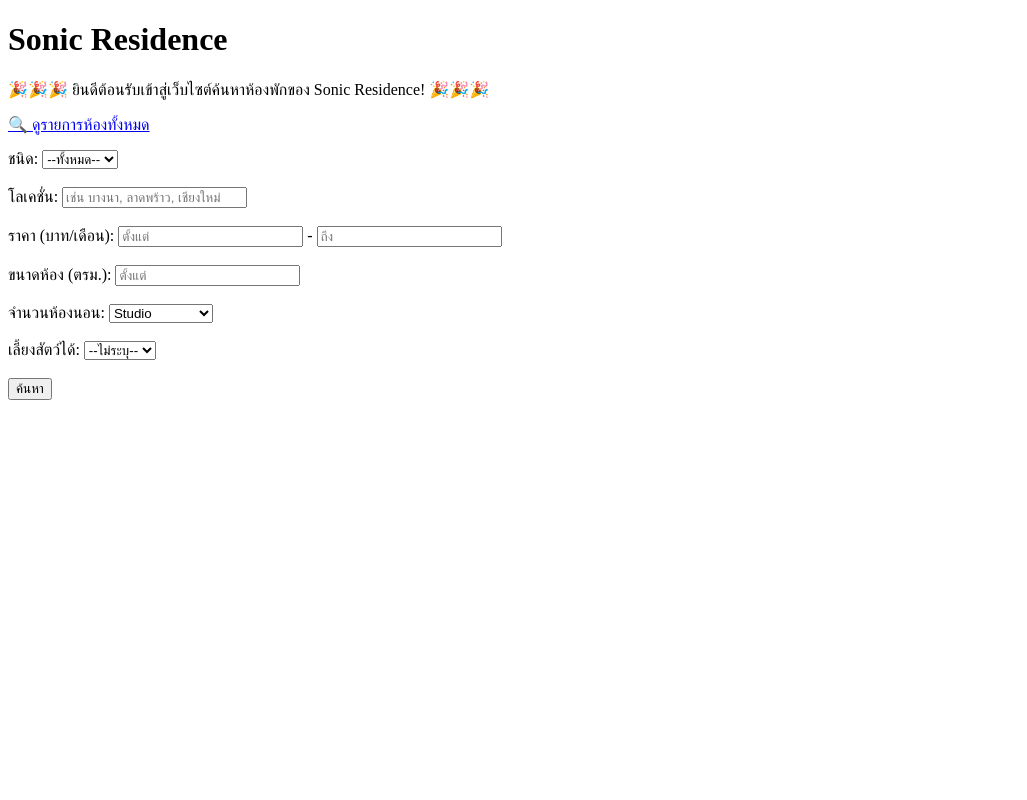
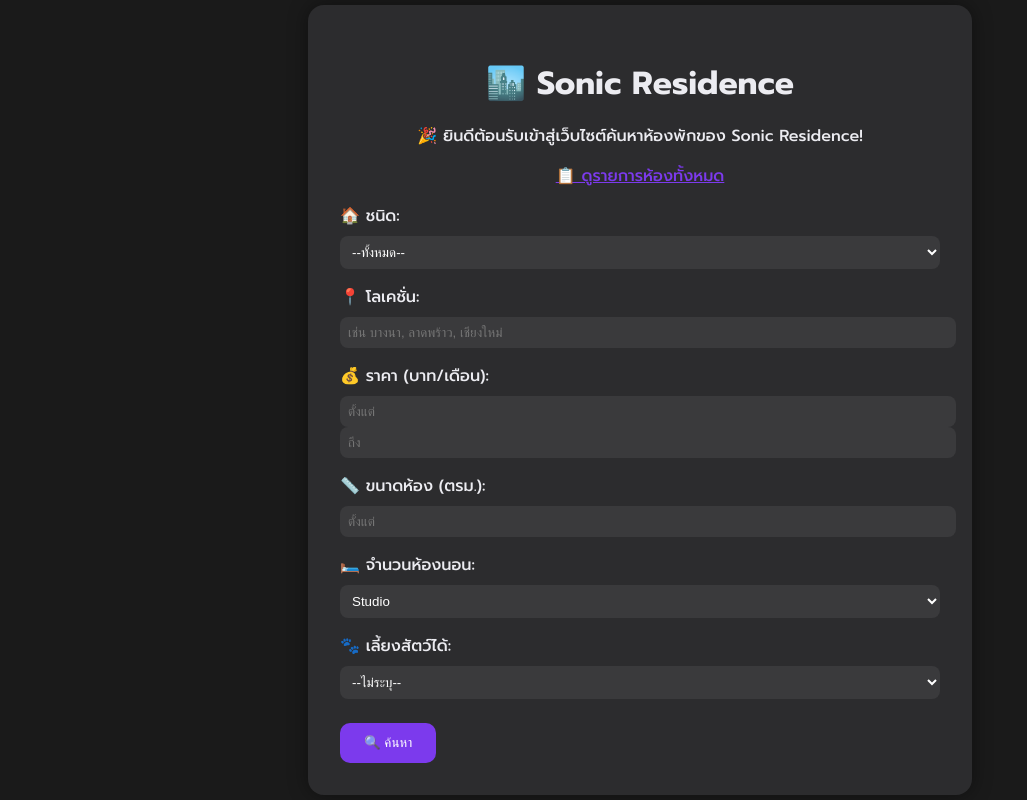
Before and after one commit to SowJirasit/myroomfinder, a Flask app: page / in a window 1280 px wide. Shown: the whole page, without its empty margins (0-1027 px from the left). Run offline with Flask 3, Linux system fonts and the light colour scheme.

Commit message:
💫 update landing page dark mode

```diff
--- /dev/null
+++ b/static/css/style.css
@@ -0,0 +1,126 @@
+/* ฟอนต์ & พื้นหลัง */
+
+body {
+  margin: 0;
+  font-family: 'Prompt', sans-serif;
+  background-color: #1a1a1a;  /* 👈 เปลี่ยนตรงนี้ */
+  color: #ececf1;
+}
+
+
+/* Header Navigation */
+nav {
+  background-color: #444654;
+  padding: 1rem 2rem;
+  border-bottom: 1px solid #565869;
+  display: flex;
+  justify-content: space-between;
+  align-items: center;
+}
+
+nav .logo {
+  font-size: 1.2rem;
+  font-weight: 700;
+}
+
+nav .menu a {
+  color: #ececf1;
+  text-decoration: none;
+  margin-left: 1.5rem;
+  font-weight: 300;
+}
+
+nav .menu a:hover {
+  color: #7c3aed;
+}
+
+/* Hero Section */
+.hero {
+  text-align: center;
+  padding: 4rem 2rem 2rem;
+}
+
+.hero h1 {
+  font-size: 2rem;
+  margin-bottom: 1rem;
+}
+
+.hero p {
+  font-weight: 300;
+  color: #acacbe;
+}
+
+/* Search Filter */
+.search-filter {
+  margin: 2rem auto;
+  max-width: 600px;
+  background-color: #444654;
+  padding: 1rem;
+  border-radius: 12px;
+  border: 1px solid #565869;
+}
+
+.search-filter input {
+  width: 100%;
+  padding: 0.75rem;
+  border: none;
+  border-radius: 8px;
+  background-color: #343541;
+  color: #ececf1;
+}
+
+/* Room Grid Layout */
+.room-grid {
+  display: grid;
+  grid-template-columns: repeat(auto-fit, minmax(250px, 1fr));
+  gap: 1.5rem;
+  padding: 2rem;
+}
+
+.room-card {
+  background-color: #444654;
+  border: 1px solid #565869;
+  border-radius: 12px;
+  overflow: hidden;
+}
+
+.room-card img {
+  width: 100%;
+  height: 160px;
+  object-fit: cover;
+}
+
+.room-card .info {
+  padding: 1rem;
+}
+
+.room-card .info h3 {
+  margin: 0 0 0.5rem;
+  font-size: 1rem;
+}
+
+.room-card .info p {
+  margin: 0.25rem 0;
+  color: #acacbe;
+  font-size: 0.9rem;
+}
+
+.room-card .info a {
+  display: inline-block;
+  margin-top: 0.5rem;
+  color: #7c3aed;
+  text-decoration: none;
+  font-weight: 500;
+}
+
+.room-card .info a:hover {
+  color: #6d28d9;
+}
+
+/* Footer */
+footer {
+  text-align: center;
+  padding: 2rem 1rem;
+  color: #acacbe;
+  font-size: 0.85rem;
+}
--- a/templates/index.html
+++ b/templates/index.html
@@ -1,65 +1,124 @@
-<!-- templates/index.html -->
 <!DOCTYPE html>
 <html lang="th">
 <head>
     <meta charset="UTF-8">
     <title>Sonic Residence | ค้นหาห้องพัก</title>
+    <link href="https://fonts.googleapis.com/css2?family=Prompt:wght@300;500;700&display=swap" rel="stylesheet">
+    <link rel="stylesheet" href="{{ url_for('static', filename='css/style.css') }}">
+    <style>
+        body {
+            display: flex;
+            justify-content: center;
+            align-items: center;
+            min-height: 100vh;
+            background-color: #1a1a1a;
+            color: #ececf1;
+            font-family: 'Prompt', sans-serif;
+            text-align: center;
+        }
+        .container {
+            max-width: 600px;
+            width: 100%;
+            background-color: #2c2c2e;
+            padding: 2rem;
+            border-radius: 16px;
+            box-shadow: 0 0 20px rgba(0, 0, 0, 0.4);
+        }
+        h1 {
+            font-size: 2rem;
+            margin-bottom: 1rem;
+        }
+        form {
+            text-align: left;
+        }
+        label {
+            display: block;
+            margin-top: 1rem;
+            margin-bottom: 0.5rem;
+        }
+        input, select {
+            width: 100%;
+            padding: 0.5rem;
+            border-radius: 8px;
+            border: none;
+            background-color: #3a3a3c;
+            color: #fff;
+        }
+        button {
+            margin-top: 1.5rem;
+            padding: 0.75rem 1.5rem;
+            border: none;
+            border-radius: 10px;
+            background-color: #7c3aed;
+            color: white;
+            font-weight: 500;
+            cursor: pointer;
+        }
+        button:hover {
+            background-color: #6d28d9;
+        }
+        a {
+            color: #7c3aed;
+        }
+        p {
+            margin-top: 0.5rem;
+        }
+    </style>
 </head>
 <body>
+    <div class="container">
         <!-- ชื่อเว็บไซต์ -->
-    <h1>Sonic Residence</h1>
+        <h1>🏙️ Sonic Residence</h1>
 
         <!-- ข้อความต้อนรับ -->
-    <p>🎉🎉🎉 ยินดีต้อนรับเข้าสู่เว็บไซต์ค้นหาห้องพักของ Sonic Residence! 🎉🎉🎉</p>
+        <p>🎉 ยินดีต้อนรับเข้าสู่เว็บไซต์ค้นหาห้องพักของ Sonic Residence!</p>
 
-    <p><a href="/all">🔍 ดูรายการห้องทั้งหมด</a></p>
+        <p><a href="/all">📋 ดูรายการห้องทั้งหมด</a></p>
 
         <!-- ฟอร์มค้นหา -->
         <form method="GET" action="/search">
 
             <!-- 1. ชนิด -->
-        <label>ชนิด:
+            <label>🏠 ชนิด:</label>
             <select name="type">
                 <option value="">--ทั้งหมด--</option>
                 <option value="บ้าน">บ้าน</option>
                 <option value="คอนโด">คอนโด</option>
             </select>
-        </label><br><br>
 
             <!-- 2. โลเคชั่น -->
-        <label>โลเคชั่น:
+            <label>📍 โลเคชั่น:</label>
             <input type="text" name="location" placeholder="เช่น บางนา, ลาดพร้าว, เชียงใหม่">
-        </label><br><br>
 
             <!-- 3. ราคา -->
-        <label>ราคา (บาท/เดือน):</label>
-        <input type="number" name="price_min" placeholder="ตั้งแต่"> -
-        <input type="number" name="price_max" placeholder="ถึง"><br><br>
+            <label>💰 ราคา (บาท/เดือน):</label>
+            <input type="number" name="price_min" placeholder="ตั้งแต่">
+            <input type="number" name="price_max" placeholder="ถึง">
 
             <!-- 4. ขนาดห้อง -->
-        <label>ขนาดห้อง (ตรม.):</label>
-        <input type="number" name="size_min" placeholder="ตั้งแต่"><br><br>
+            <label>📏 ขนาดห้อง (ตรม.):</label>
+            <input type="number" name="size_min" placeholder="ตั้งแต่">
 
             <!-- 5. จำนวนห้องนอน -->
-        <label>จำนวนห้องนอน:</label>
+            <label>🛏️ จำนวนห้องนอน:</label>
             <select name="bedrooms_min">
                 <option value="Studio" selected>Studio</option>
                 <option value="1">1 ห้องนอน</option>
                 <option value="2">2 ห้องนอน</option>
                 <option value="3">3 ห้องนอน</option>
                 <option value="4">4 ห้องนอนขึ้นไป</option>
-        </select><br><br>
+            </select>
 
             <!-- 6. เลี้ยงสัตว์ได้ -->
-        <label>เลี้ยงสัตว์ได้:
+            <label>🐾 เลี้ยงสัตว์ได้:</label>
             <select name="pet_friendly">
                 <option value="">--ไม่ระบุ--</option>
                 <option value="yes">ได้</option>
                 <option value="no">ไม่ได้</option>
             </select>
-        </label><br><br>
 
-        <button type="submit">ค้นหา</button>
+            <button type="submit">🔍 ค้นหา</button>
         </form>
+    </div>
 </body>
 </html>
--- a/templates/results.html
+++ b/templates/results.html
@@ -1,8 +1,11 @@
 <!DOCTYPE html>
+
 <html lang="th">
 <head>
     <meta charset="UTF-8">
     <title>ผลลัพธ์การค้นหา | Sonic Residence</title>
+     <link href="https://fonts.googleapis.com/css2?family=Prompt:wght@300;500;700&display=swap" rel="stylesheet">
+    <link rel="stylesheet" href="{{ url_for('static', filename='css/style.css') }}">
 </head>
 <body>
     <h1>ผลลัพธ์การค้นหา</h1>
```
Also changed, not shown: templates/Home.html (+7 -0 lines). Lines whose indentation alone changed are shown as unchanged.
